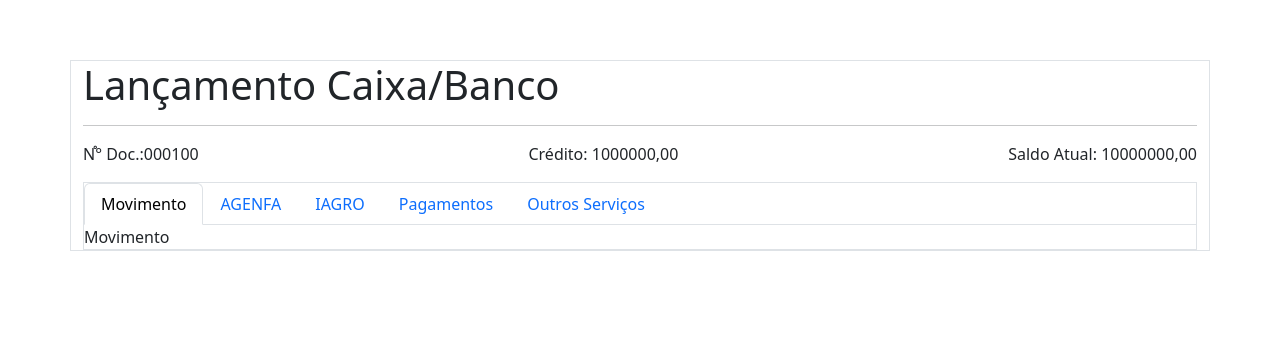
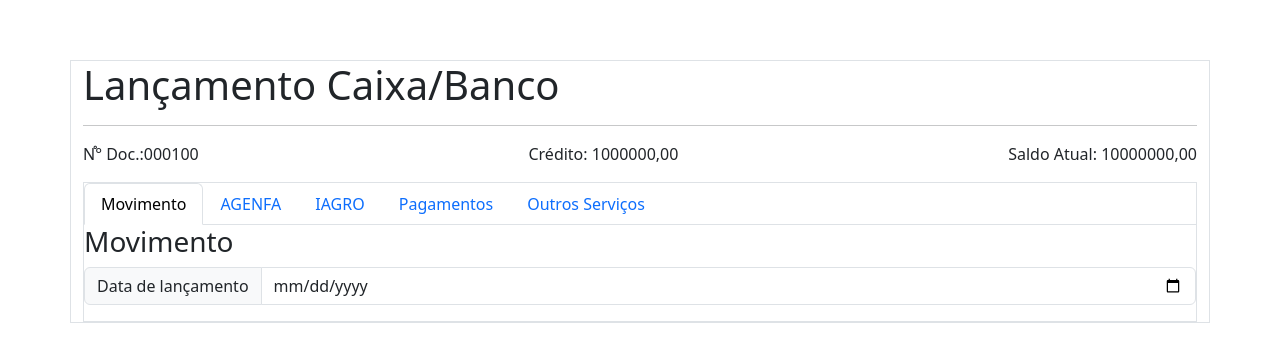
Before and after one commit to AlbertoAlfredo/siscomofi, a Flask app: template templates/lancamentos_caixa_banco.html in a window 1280 px wide. Shown: the part 56-418 px from the top of the page. Run offline with Flask 3, Linux system fonts and the light colour scheme; the template is opened without the code that fills it, so the values that code supplies are empty; parts of the project's set-up code (start-up, migrations or seed data) failed here and were passed over; some libraries are stand-ins or nearby versions.

Commit message:
Iniciado o formulario de lancamento caixa/banco

```diff
--- a/templates/lancamentos_caixa_banco.html
+++ b/templates/lancamentos_caixa_banco.html
@@ -21,12 +21,15 @@
         <div class="tab-content" id="nav-tabContent">
             <div class="tab-pane fade active show" id="nav-movimento" role="tabpanel" aria-labelledby="nav-home-tab"
                 tabindex="0">
-                Movimento
+                <h3>Movimento</h3>
+                {{ form.input_field(name="data_lancamento", type='date', label='Data de lançamento', value=lancamento.data_lancamento if lancamento else '' , placeholder='', required='false', class='') }}
             </div>
             <div class="tab-pane fade" id="nav-agenfa" role="tabpanel" aria-labelledby="nav-agenfa-tab" tabindex="0">
                 turuf
             </div>
-            <div class="tab-pane fade" id="nav-contact" role="tabpanel" aria-labelledby="nav-contact-tab" tabindex="0">...</div>
+            <div class="tab-pane fade" id="nav-iagro" role="tabpanel" aria-labelledby="nav-iagro-tab" tabindex="0">...</div>
+            <div class="tab-pane fade" id="nav-pagamentos" role="tabpanel" aria-labelledby="nav-pagamentos-tab" tabindex="0">...</div>
+            <div class="tab-pane fade" id="nav-outros" role="tabpanel" aria-labelledby="nav-outros-tab" tabindex="0">...</div>
         </div>
     </div>
 </div>
```
Also changed, not shown: routes/route_caixa.py (+8 -0 lines).
